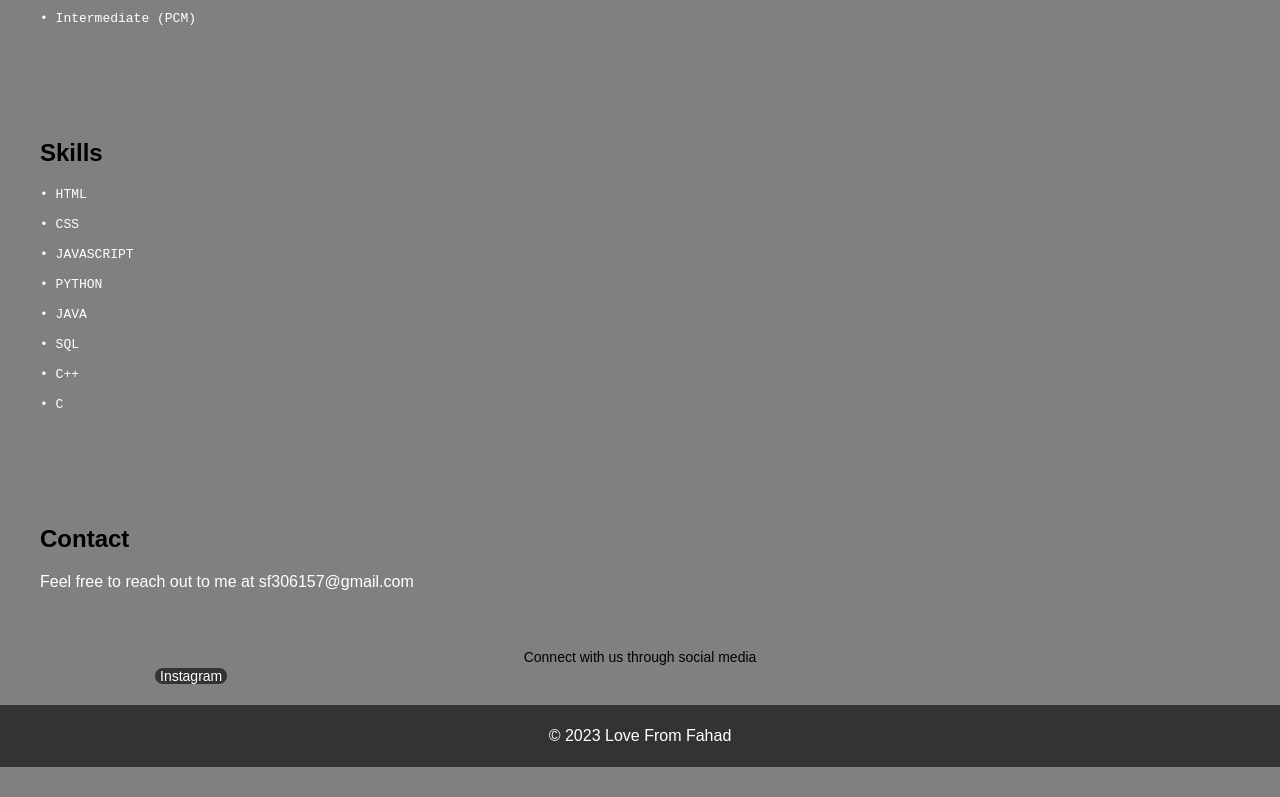
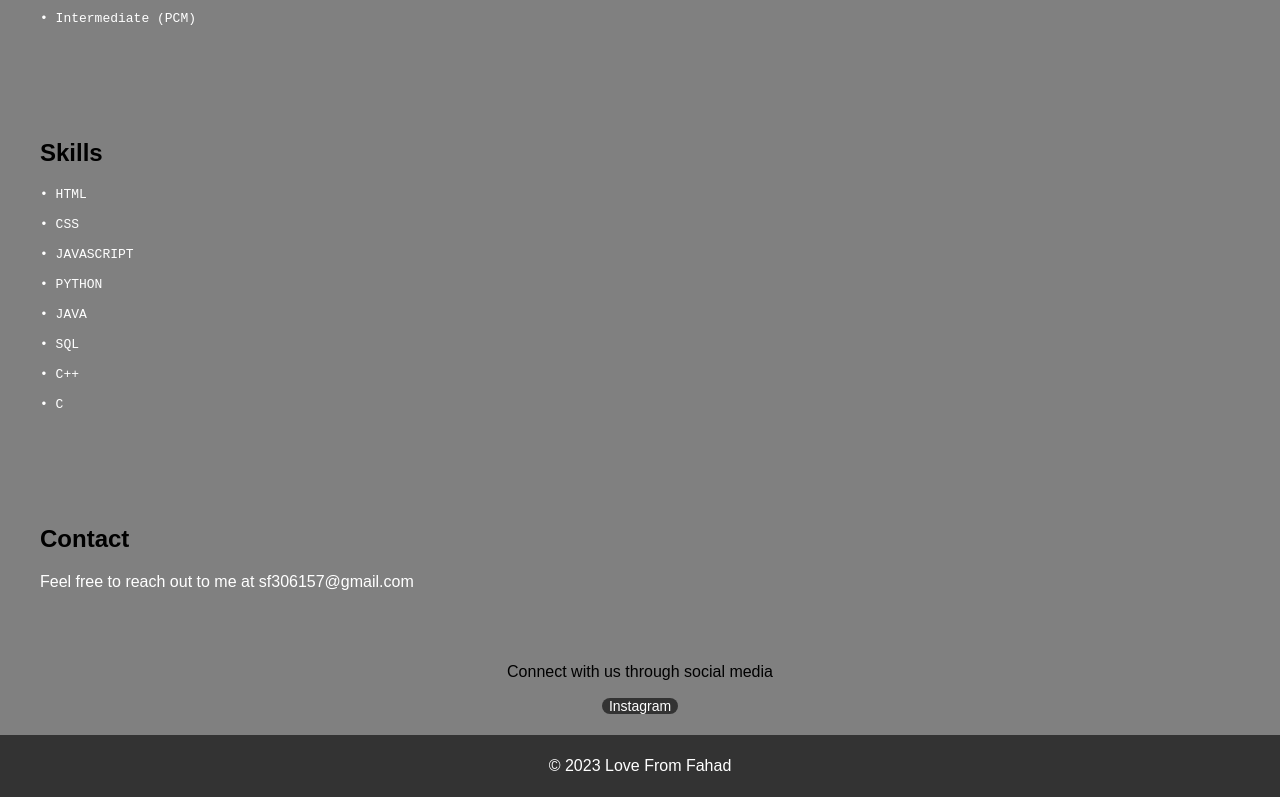
Before and after one commit to shahfahad07/Portfolio, a plain HTML site: page index.html in a window 1280 px wide. Shown: the part 653-1450 px from the top of the page. Before the commit the page ends 1420 px from the top, so only its background shows below. Drawn offline with Linux system fonts and the light colour scheme.

Commit message:
Update style.css

```diff
--- a/style.css
+++ b/style.css
@@ -7,15 +7,17 @@ body {
 
 
 .topnav {
-   overflow: hidden;
-   background-color: #333;
+  text-align: center;
+  overflow: hidden;
+  background-color: #333;
+  padding: 14px 0px;
   }
 
 .topnav a {
-  float: left;
+
   color: orange;
   text-align: center;
-  padding:14px 11px;
+  padding:14px 9px;
   text-decoration: none;
   font-size: 16px;
 }
@@ -74,12 +76,12 @@ body {
     }
 
     .insta {
-  align-items: center;
+   text-align: center;
    overflow: hidden;
 
     }
 
-  .insta p {
+  .paragraph {
   margin: 2px;
   color:lightblack;
   text-align:center;
@@ -87,9 +89,8 @@ body {
 
     }
 
-    .insta a.click{
-  padding: 0px 5px;
-  margin-left: 155px;
+    .insta a{
+  padding: 0px 7px;
   background-color:#333;
   color:#fff;
   text-align: center;
```
